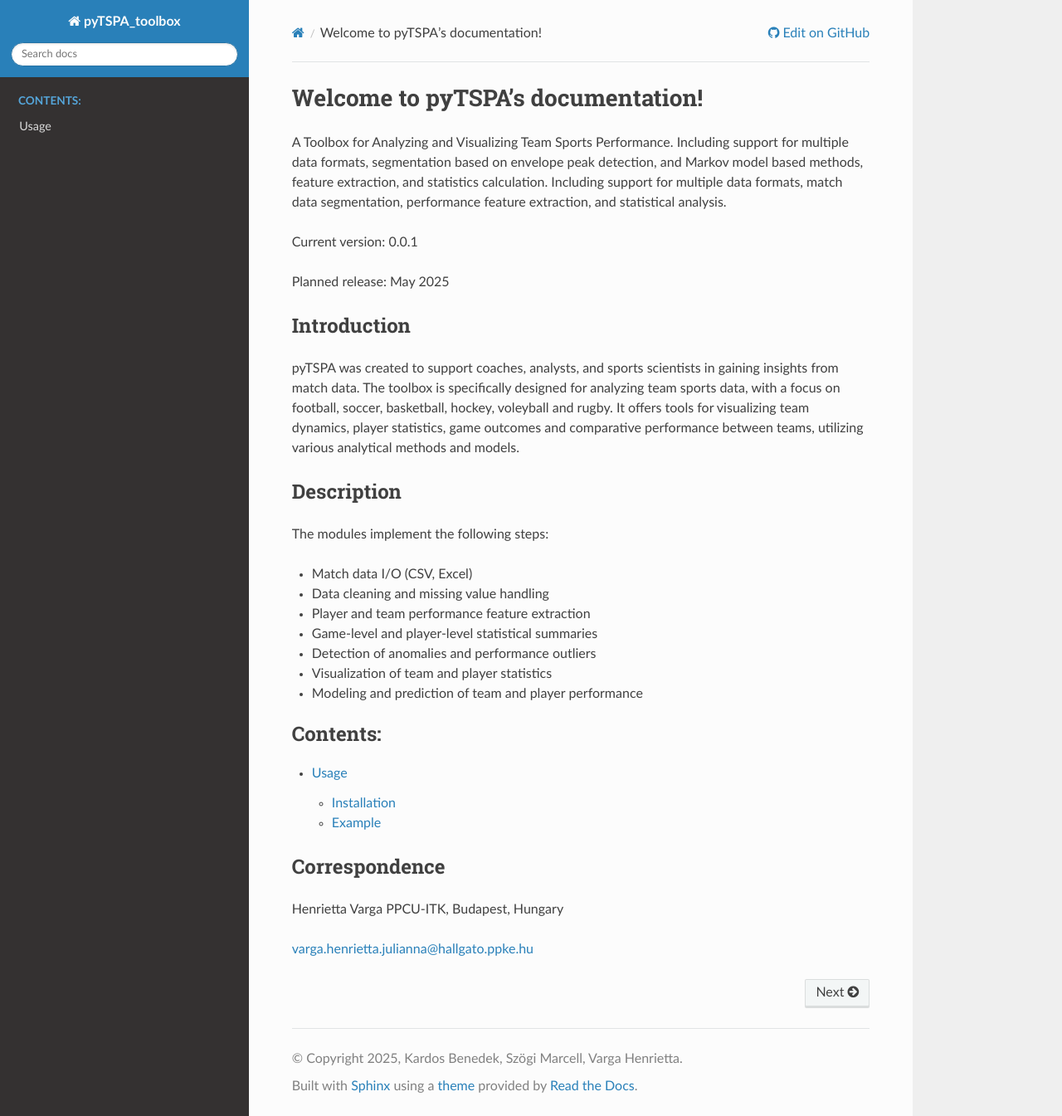
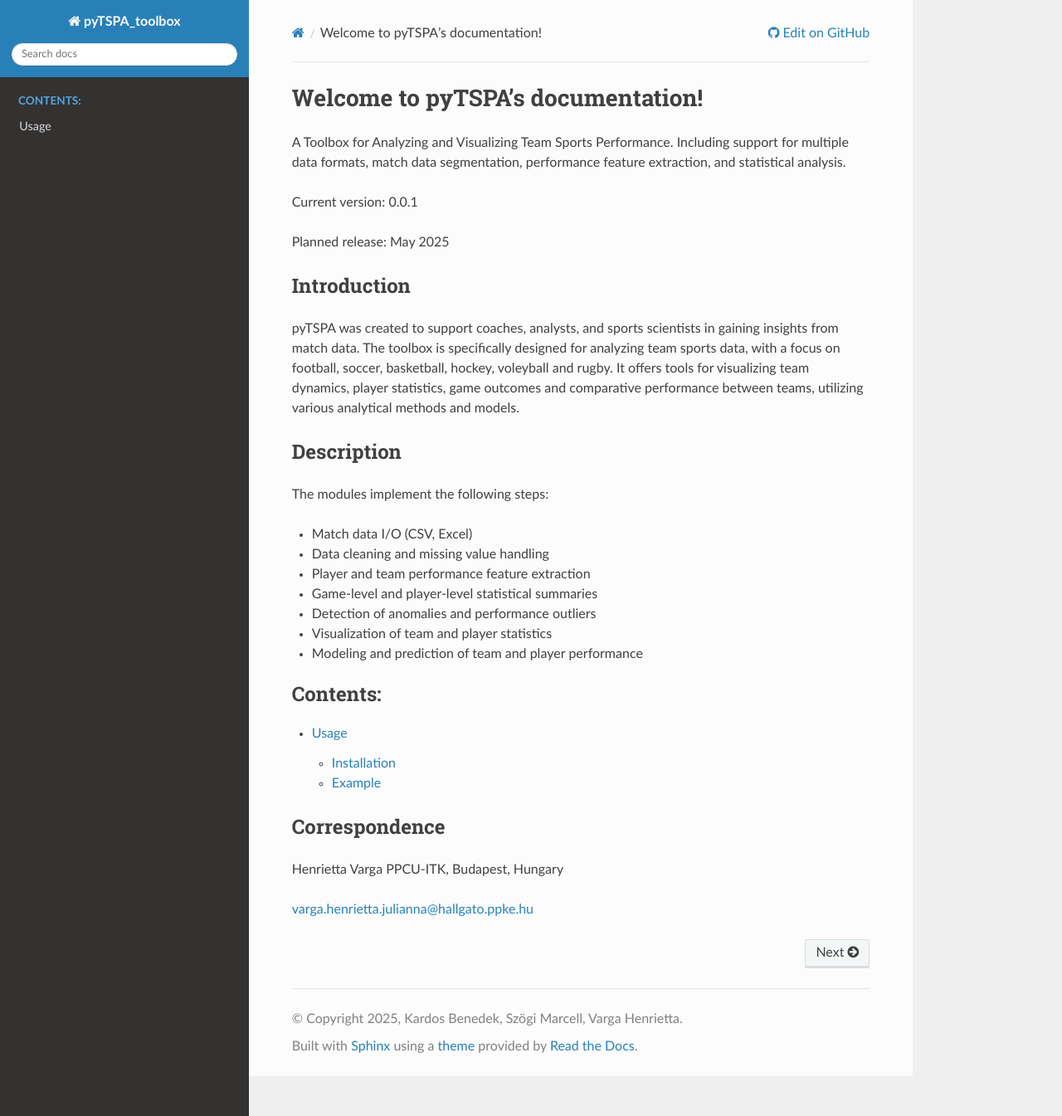
Before and after one commit to vargaheni05/pyTSPA-toolbox, a Sphinx documentation site: the page built from docs/source/index.rst, in a window 1280 px wide and 1345 px high. Shown: the whole window at 83% size. Built offline with Sphinx 7.4.7 and the Read the Docs theme 3.1.0, drawn with Linux system fonts in a browser that asks for light colours; pages that are not in the unit, such as notebooks, are missing from menus.

Commit message:
Update index.rst

```diff
--- a/docs/source/index.rst
+++ b/docs/source/index.rst
@@ -1,7 +1,7 @@
 Welcome to pyTSPA's documentation!
 ============================
 
-A Toolbox for Analyzing and Visualizing Team Sports Performance. Including support for multiple data formats, segmentation based on envelope peak detection, and Markov model based methods, feature extraction, and statistics calculation. Including support for multiple data formats, match data segmentation, performance feature extraction, and statistical analysis.
+A Toolbox for Analyzing and Visualizing Team Sports Performance. Including support for multiple data formats, match data segmentation, performance feature extraction, and statistical analysis.
 
 Current version: 0.0.1
 
```
